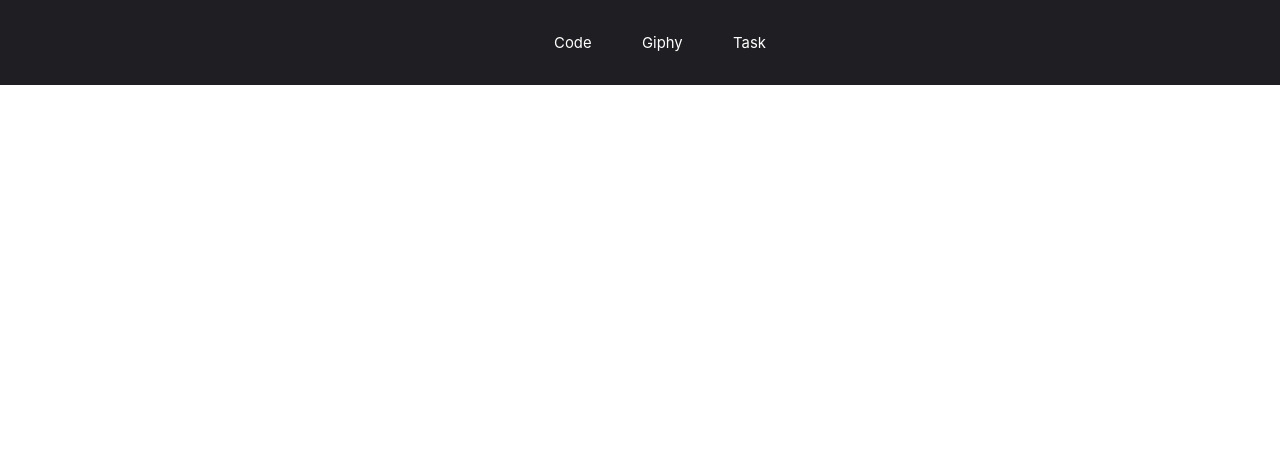
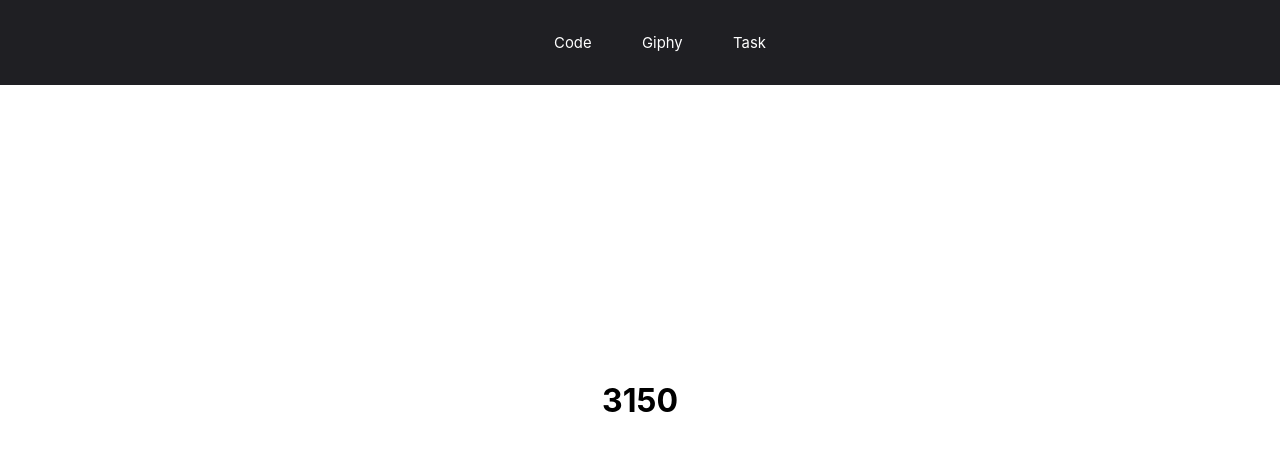
Before and after one commit to arrber/task, a React (Create React App) app: page / in a window 1280 px wide. Shown: the top 450 px of the page. Built offline with nearby package versions, Linux system fonts and the light colour scheme.

Commit message:
completing task3

```diff
--- a/src/components/cPages/Task3/Task3.js
+++ b/src/components/cPages/Task3/Task3.js
@@ -1,9 +1,36 @@
 import React from "react";
 
+import "./Task3.scss";
+
 const Task3 = () => {
+    const programmerOutput = [
+        {
+            name: "Uncle Bobby",
+            linesOfCode: 500
+        },
+        {
+            name: "Suzie Q",
+            linesOfCode: 1500
+        },
+        {
+            name: "Jimmy Gosling",
+            linesOfCode: 150
+        },
+        {
+            name: "Gracie Hopper",
+            linesOfCode: 1000
+        }
+    ];
+
+    let totalOutput = 0;
+
+    for (let i = 0; i < programmerOutput.length; i++) {
+        totalOutput += programmerOutput[i].linesOfCode;
+       }
+
     return(
         <div className="Code">
-
+            <h1>{totalOutput}</h1>
         </div>
     );
 };
--- a/src/components/cPages/Task3/Task3.scss
+++ b/src/components/cPages/Task3/Task3.scss
@@ -0,0 +1,6 @@
+.Code{
+    height: 100vh;
+    display: flex;
+    justify-content: center;
+    align-items: center;
+}
```
